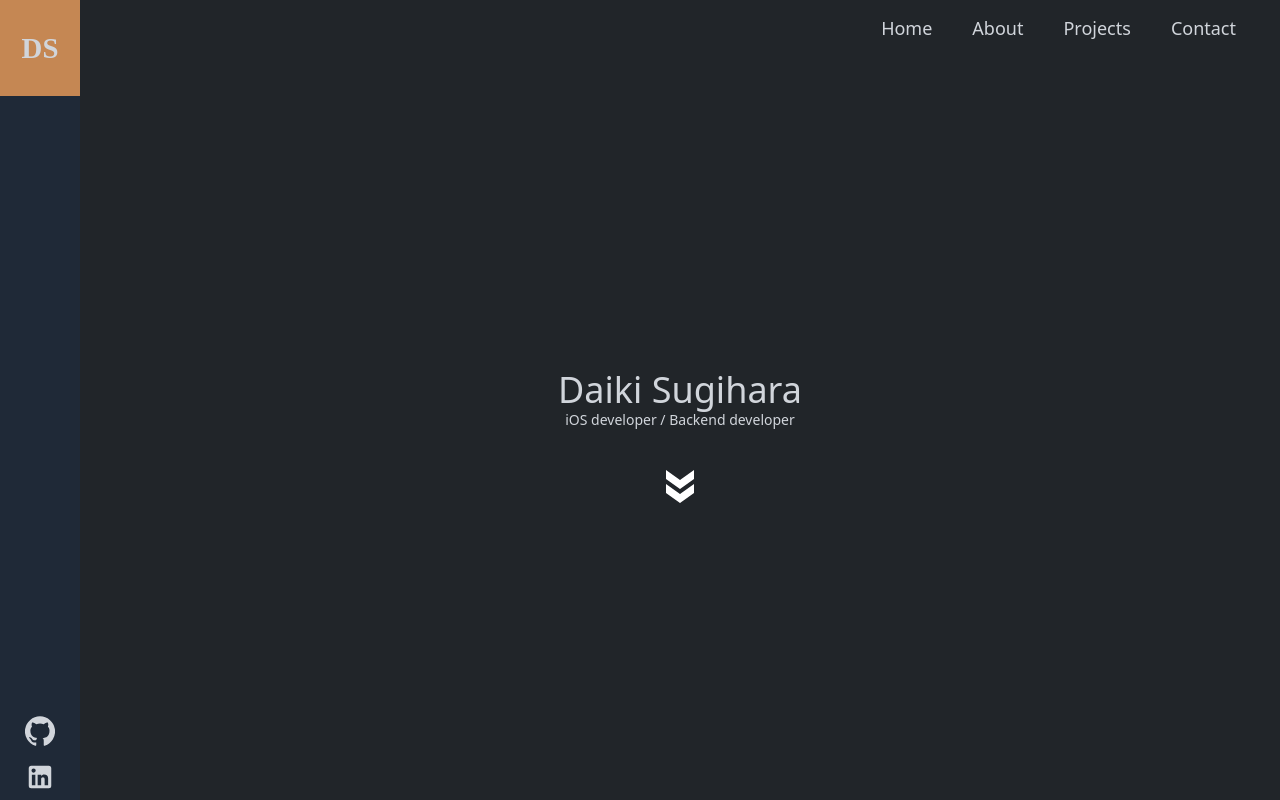
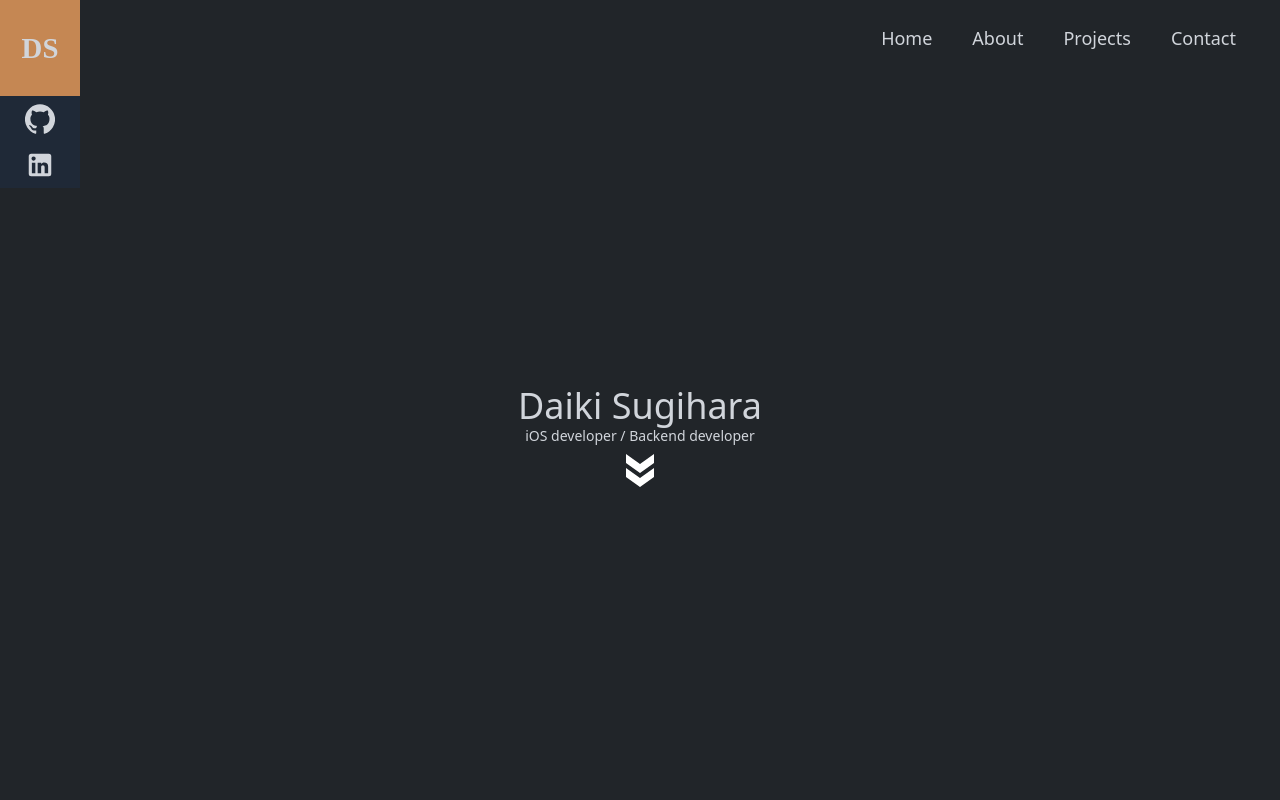
Before and after one commit to DaiSugi01/portfolio, a Next.js app: page / in a window 1280 px wide. Shown: the top 800 px of the page. Built offline with nearby package versions, Linux system fonts and the light colour scheme.

Commit message:
handle with rensponsive

```diff
--- a/components/AboutMe.js
+++ b/components/AboutMe.js
@@ -9,6 +9,7 @@ const Greet = styled.h1`
   font-size: 2.25rem;
   line-height: 2.5rem;
   text-align: center;
+  padding: 0 1rem;
 `;
 
 const Profile = styled.h2`
@@ -39,7 +40,7 @@ export default function AboutMe({ programming }) {
       <Greet>{profile.greet}</Greet>
       <Profile>{profile.aboutMe}</Profile>
 
-      <SkillCards className="flex">
+      <SkillCards className="flex justify-center">
         {programming &&
           programming.map((skill) => <Card key={skill.id} content={skill} />)}
       </SkillCards>
--- a/components/Card.js
+++ b/components/Card.js
@@ -5,6 +5,7 @@ import Image from "next/image";
 const CardWrapper = styled.div`
   margin-top: 1rem;
   margin-right: 0.25rem;
+  min-width: 320px;
   width: 32%;
   padding: 2rem;
   background-color: #e5e7eb;
--- a/components/Contact.js
+++ b/components/Contact.js
@@ -2,7 +2,18 @@ import styled from "styled-components";
 import Image from "next/image";
 
 import ContactForm from "../components/ContactForm";
-import { Wrapper, UnderLine } from "../components/Common";
+import { UnderLine } from "../components/Common";
+
+const Wrapper = styled.section`
+  height: 100%;
+  width: 100%;
+  padding: 2.5rem 0;
+  @media (max-width: 799px) {
+    .contact-form {
+      display: none;
+    }
+  }
+`;
 
 const Title = styled.h2`
   font-size: 3rem;
@@ -35,8 +46,10 @@ export default function Contact() {
     <Wrapper className="bg-sub-main">
       <Title>Contact</Title>
       <UnderLine />
-      <Text>Thanks for taking your time to reach me out!</Text>
-      <ContactForm />
+      <div className="contact-form">
+        <Text>Thanks for taking your time to reach me out!</Text>
+        <ContactForm/>
+      </div>
 
       <ContactInfoWrapper>
         <ContactInfo>
--- a/components/ContactForm.js
+++ b/components/ContactForm.js
@@ -12,6 +12,7 @@ const stylesForGrid = {
   width: "500px",
   backgroundColor: "#E5E7EB",
   marginBottom: "0.1rem",
+  maxWidth: "100%",
 };
 
 const stylesForSubmit = {
--- a/components/Filter.js
+++ b/components/Filter.js
@@ -9,6 +9,10 @@ const Button = styled.div`
   font-size: 1.5rem;
   line-height: 2rem;
   text-align: center;
+
+  @media (max-width: 799px) {
+    margin: 0;
+  }
 `;
 
 export default function Filter({ text, onActive, active }) {
--- a/components/Header.js
+++ b/components/Header.js
@@ -1,37 +1,68 @@
-import Link from "next/link";
+import styled from "styled-components";
 
+const Navigation = styled.nav`
+  display: flex;
+  flex-direction: column;
+  align-items: flex-end;
+  position: fixed;
+  top: 0px;
+  right: 0px;
+  z-index: 10;
+  height: 3.5rem;
+  width: calc(100vw - 5rem);
+  padding-right: 2rem;
+  margin-top: 1rem;
+
+  @media (max-width: 799px) {
+    .header {
+      display: none;
+    }
+  }
+`;
 export default function Header() {
   const scrollToTarget = (x, y) => {
-
     if (x > 0) {
-      let elHeight = document.getElementsByTagName('main')[0].clientHeight
-      y = elHeight - 790
+      let elHeight = document.getElementsByTagName("main")[0].clientHeight;
+      y = elHeight - 790;
     }
 
     window.scrollTo(x, y);
-  }
+  };
 
   return (
-    <nav className="w-main fixed top-0 right-0 z-10">
-      <div className="flex justify-end items-center pr-8 h-14">
+    // <Navigation className="w-main fixed top-0 right-0 z-10 flex justify-end items-center pr-8 h-14">
+    <Navigation>
+      <div className="header">
         <div className="flex space-x-4 text-lg">
-            <p className="text-gray-300 hover:bg-gray-700 px-3 py-2 rounded cursor-pointer" onClick={() => scrollToTarget(0, 0)}>
+          <p
+            className="text-gray-300 hover:bg-gray-700 px-3 py-2 rounded cursor-pointer"
+            onClick={() => scrollToTarget(0, 0)}
+          >
             Home
           </p>
 
-          <p className="text-gray-300 hover:bg-gray-700 px-3 py-2 rounded cursor-pointer" onClick={() => scrollToTarget(0, 760)}>
+          <p
+            className="text-gray-300 hover:bg-gray-700 px-3 py-2 rounded cursor-pointer"
+            onClick={() => scrollToTarget(0, 760)}
+          >
             About
           </p>
 
-            <p className="text-gray-300 hover:bg-gray-700 px-3 py-2 rounded cursor-pointer" onClick={() => scrollToTarget(0, 2040)}>
+          <p
+            className="text-gray-300 hover:bg-gray-700 px-3 py-2 rounded cursor-pointer"
+            onClick={() => scrollToTarget(0, 2040)}
+          >
             Projects
           </p>
 
-            <p className="text-gray-300 hover:bg-gray-700 px-3 py-2 rounded cursor-pointer" onClick={() => scrollToTarget(1, 1)}>
+          <p
+            className="text-gray-300 hover:bg-gray-700 px-3 py-2 rounded cursor-pointer"
+            onClick={() => scrollToTarget(1, 1)}
+          >
             Contact
           </p>
         </div>
       </div>
-    </nav>
+    </Navigation>
   );
 }
--- a/components/Layout.js
+++ b/components/Layout.js
@@ -1,24 +1,59 @@
 import Head from "next/head";
+import styled from "styled-components";
 
 import Header from "./SideMenu";
 import SideMenu from "./Header";
 
+const CustomHeader = styled.header`
+  @media (max-width: 799px) {
+    .nav {
+      display: none;
+    }
+  }
+`;
+
+const Nav = styled.div`
+  display: flex;
+  position: absolute;
+  top: 0px;
+  left: 0px;
+`;
+
+const CustomMain = styled.main`
+  <main className="right-0 top-10">
+  display: flex;
+  flex-direction: colmn;
+  justify-content: center;
+  width: calc(100vw - 5rem);
+  min-height: calc(100vh - 3.5rem);
+  width: 100%;
+  position: absolute;
+  right: 0px;
+  top: 2.5rem;
+  align-items: center;
+
+  @media (max-width: 799px) {
+    width: 100%;
+  }
+`;
+
 export default function Layout({ children, title = "Daiki Sugihara" }) {
   return (
-    <div className="flex justify-center items-center flex-col h-400vh text-sm font-momo bg-main text-gray-300">
+    <div className="flex justify-center items-center flex-col min-h-screen text-sm font-momo bg-main text-gray-300">
       <Head>
         <title>{title}</title>
       </Head>
-      <header>
-        <div className="flex w-screen top-0 left-0 absolute">
+      <CustomHeader>
+        <Nav className="nav">
           <Header />
           <SideMenu />
-        </div>
-      </header>
+        </Nav>
+      </CustomHeader>
 
-      <main className="flex flex-1 justify-center items-center flex-col w-main min-h-main absolute right-0 top-10">
+      <CustomMain>
         {children}
-      </main>
+      </CustomMain>
+
     </div>
   );
 }
--- a/components/Project.js
+++ b/components/Project.js
@@ -9,6 +9,13 @@ const Title = styled.h2`
   font-size: 3rem;
   line-height: 1;
   text-align: center;
+`;
+
+const FilterWrapper = styled.div`
+  display: flex;
+  justify-content: center;
+  align-items: center;
+  margin: auto;
 `;
 
 const CardWrapper = styled.div`
@@ -46,7 +53,8 @@ export default function Project({ projects }) {
         <Title>Projects</Title>
         <UnderLine></UnderLine>
 
-        <div className="flex justify-center text-gray-300 items-center w-full">
+        {/* <div className="flex justify-center text-gray-300 items-center "> */}
+        <FilterWrapper>
           {filters.map((buttonName, i) => (
             <Filter
               key={i}
@@ -55,8 +63,7 @@ export default function Project({ projects }) {
               active={i === activeIndex}
             />
           ))}
-        </div>
-
+        </FilterWrapper>
         <CardWrapper>
           {filteredProjects &&
             filteredProjects.map((project) => (
--- a/components/SideMenu.js
+++ b/components/SideMenu.js
@@ -4,12 +4,29 @@ import GitHubIcon from "@material-ui/icons/GitHub";
 import { SnsIcon } from "../components/Common";
 
 const styles = {
-  fontSize: 30
+  fontSize: 30,
 };
+
+const Navigation = styled.nav`
+  display: flex;
+  flex-direction: column;
+  position: fixed;
+  top: 0px;
+  min-height: 100vh;
+  width: 5rem;
+  z-index: 20;
+  justify-content: space-between;
+
+  @media (max-width: 799px) {
+    .sideNav {
+      display: none;
+    }
+  }
+`;
 
 const Logo = styled.div`
   height: 6rem;
-  background-color: #C58753;
+  background-color: #c58753;
   font-family: Great Vibes;
   text-align: center;
   align-items: center;
@@ -18,13 +35,13 @@ const Logo = styled.div`
   font-weight: 700;
 `;
 
-export default function Header() {
-
+export default function SideMenu() {
   return (
-    <nav className="w-20 min-h-screen bg-gray-800 fixed top-0 z-20 flex flex-col justify-between">
-      <Logo>
-        DS
-      </Logo>
+    // <nav className="w-20 min-h-full max-h-screen bg-gray-800 fixed top-0 z-20 flex flex-col justify-between">
+    <Navigation>
+      <div className="sideNav">
+        <div className="bg-gray-800">
+          <Logo>DS</Logo>
           <div className="flex flex-col items-center">
             <SnsIcon
               href="https://github.com/DaiSugi01"
@@ -32,7 +49,7 @@ export default function Header() {
               rel="noopener noreferrer"
               className="text-gray-300 px-3 py-2 rounded"
             >
-          <GitHubIcon style={{...styles}}/>
+              <GitHubIcon style={{ ...styles }} />
             </SnsIcon>
 
             <SnsIcon
@@ -41,9 +58,11 @@ export default function Header() {
               rel="noopener noreferrer"
               className="border-white text-gray-300 px-3 py-2 rounded"
             >
-          <LinkedInIcon style={{...styles}}/>
+              <LinkedInIcon style={{ ...styles }} />
             </SnsIcon>
           </div>
-    </nav>
+        </div>
+      </div>
+    </Navigation>
   );
 }
--- a/components/Top.js
+++ b/components/Top.js
@@ -1,24 +1,32 @@
 import DoubleArrowIcon from "@material-ui/icons/DoubleArrow";
+import styled from "styled-components";
 
 const styles = {
   fill: "white",
   fontSize: "3rem",
-  transform: "rotate(90deg)"
-}
+  transform: "rotate(90deg)",
+};
+
+const Wrapper = styled.div`
+  height: 100vh;
+  width: 100%;
+  display: flex;
+  justify-content: center;
+  flex-direction: column;
+  text-align: center;
+`;
 
 export default function Top() {
   return (
-    <div className="h-screen w-full flex justify-center space-y-8  flex-col text-center">
+    <Wrapper className="bg-main">
       <div>
         <p className="text-4xl">Daiki Sugihara</p>
         <p className="text-sm">iOS developer / Backend developer</p>
       </div>
 
       <div>
-        <DoubleArrowIcon
-          style={{...styles}}
-        />
+        <DoubleArrowIcon style={{ ...styles }} />
       </div>
-    </div>
+    </Wrapper>
   );
 }
```
Also changed, not shown: styles/globals.css (line endings or trailing spaces). Lines whose indentation alone changed are shown as unchanged.
